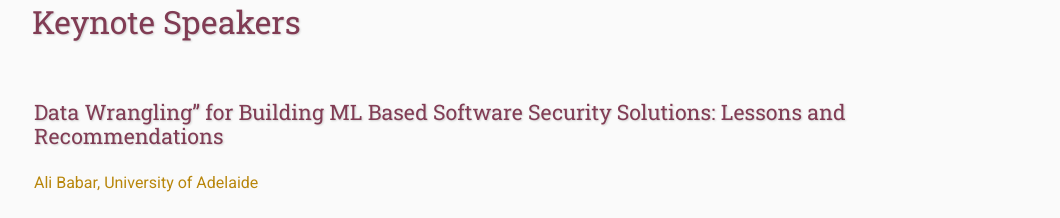
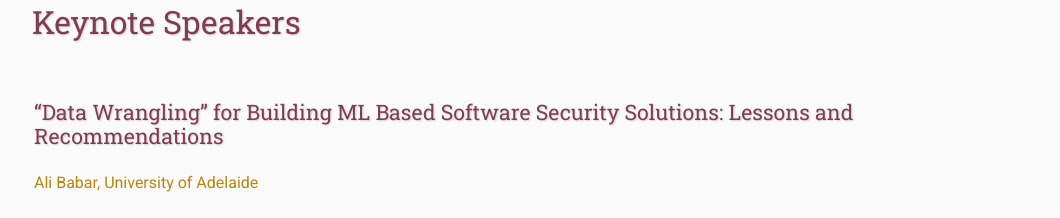
Before and after one commit to ML4Cyber/23, a plain HTML site: page index.html in a window 1280 px wide. Shown: the part 753-971 px from the top of the page, without its empty margins (108-1168 px from the left). Drawn offline with Linux system fonts and the light colour scheme.

Commit message:
Update index.html

```diff
--- a/index.html
+++ b/index.html
@@ -53,7 +53,7 @@
     <table class="sponsors">
         <tr>
 			<td>
-				<h4>Data Wrangling” for Building ML Based Software Security Solutions: Lessons and Recommendations</h4>
+				<h4>“Data Wrangling” for Building ML Based Software Security Solutions: Lessons and Recommendations</h4>
 			</td>
 		</tr>
 		<tr>
```
